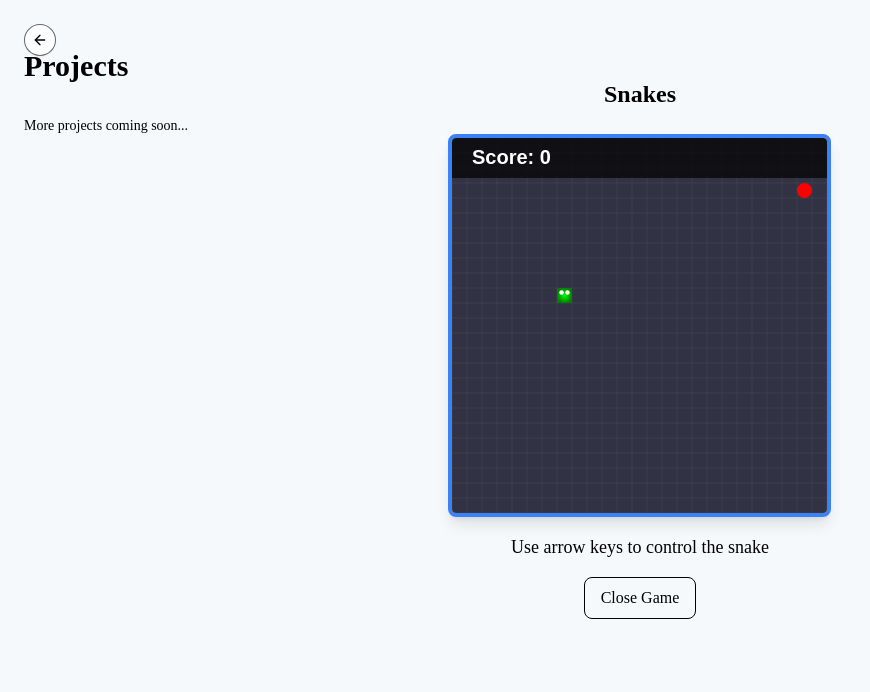
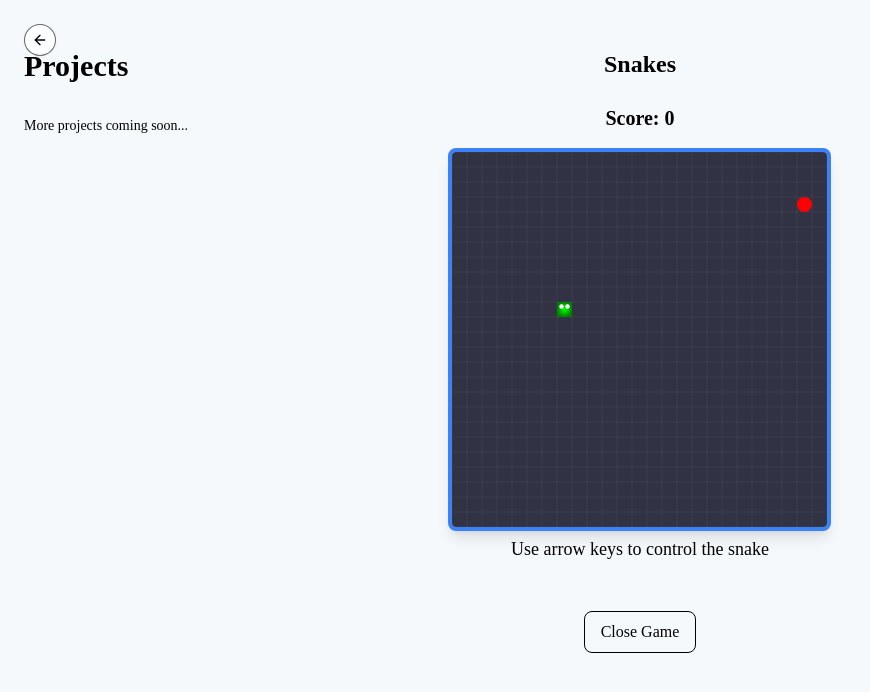
Before and after one commit to jihoonchoi7/jihoonchoi7.github.io, a Next.js app: page /projects in a window 1280 px wide. Both pictures are taken after a click on the button "Play Snakes". Shown: the top 692 px of the page, without its empty margins (0-870 px from the left). Built offline with nearby package versions, Linux system fonts and the light colour scheme.

Commit message:
fixed score board and spacing for snake game

```diff
--- a/app/components/SnakeGame.tsx
+++ b/app/components/SnakeGame.tsx
@@ -86,18 +86,9 @@ export function SnakeGame() {
         ctx.fill();
       });
 
-      // Draw score
-      ctx.fillStyle = 'rgba(0, 0, 0, 0.7)';
-      ctx.fillRect(0, 0, CANVAS_SIZE, 40);
-      ctx.fillStyle = '#ffffff';
-      ctx.font = 'bold 20px Arial';
-      ctx.textAlign = 'left';
-      ctx.textBaseline = 'middle';
-      ctx.fillText(`Score: ${gameState.score}`, 20, 20);
-
       if (gameState.gameOver) {
         ctx.fillStyle = 'rgba(0, 0, 0, 0.7)';
-        ctx.fillRect(0, 40, CANVAS_SIZE, CANVAS_SIZE - 40);
+        ctx.fillRect(0, 0, CANVAS_SIZE, CANVAS_SIZE); // Fill entire canvas
         ctx.fillStyle = '#ffffff';
         ctx.font = 'bold 32px Arial';
         ctx.textAlign = 'center';
@@ -166,13 +157,20 @@ export function SnakeGame() {
 
   return (
     <div className="flex flex-col items-center justify-center">
+      <div className="mb-4 text-xl font-bold">
+        Score: {gameState.score}
+      </div>
+      <div className="relative mb-16">
         <canvas
           ref={canvasRef}
           width={CANVAS_SIZE}
           height={CANVAS_SIZE}
           className="border-4 border-blue-500 rounded-lg shadow-lg"
         />
-      <p className="mt-4 text-text text-lg">Use arrow keys to control the snake</p>
+        <div className="absolute -bottom-8 w-full text-center">
+          <p className="text-text text-lg">Use arrow keys to control the snake</p>
+        </div>
+      </div>
     </div>
   );
 }
```
Also changed, not shown: 1 other file (tests, documents, lock files or other folders). Lines whose indentation alone changed are shown as unchanged.
